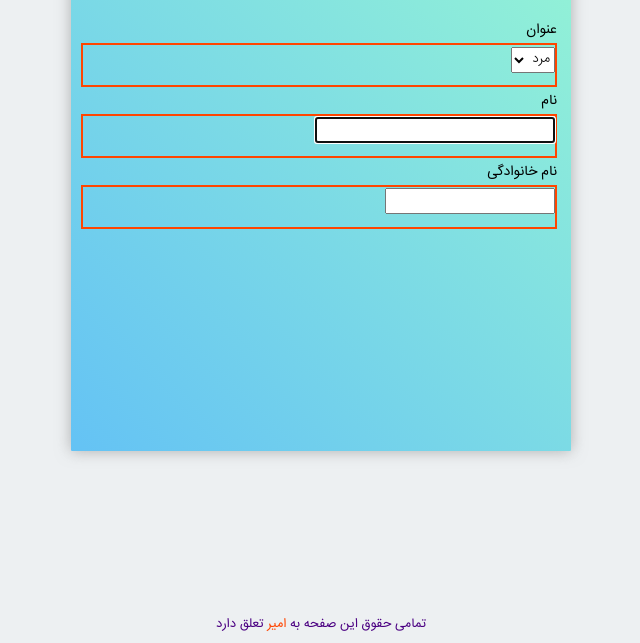
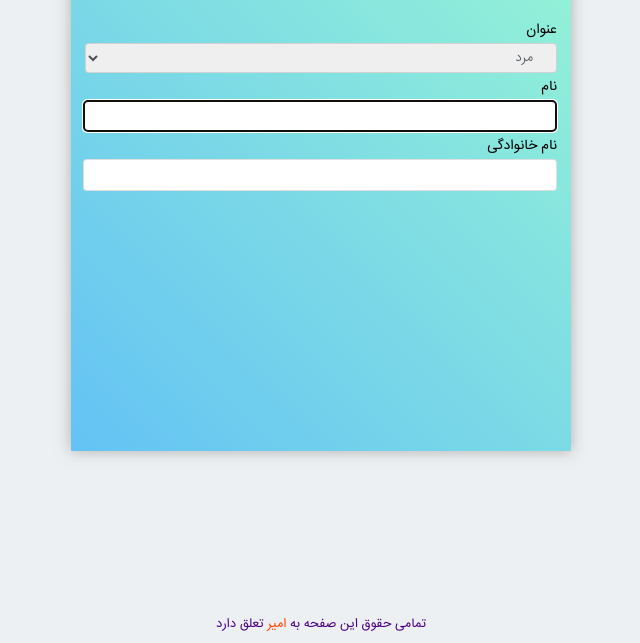
Before and after one commit to theAmirKhalili/WP-2, a plain HTML site: page index.html in a window 1280 px wide. Shown: the part 157-800 px from the top of the page, without its empty margins (319-959 px from the left). Drawn offline with Linux system fonts and the light colour scheme; files whose address does not match are found by name.

Commit message:
fixed width of text input

```diff
--- a/index.html
+++ b/index.html
@@ -20,7 +20,7 @@
                        <label for="sex">عنوان</label>
                     </div>
                     <div class="controls">
-                        <select class="sex" tabindex="1">
+                        <select class="select"name ="sex" tabindex="1">
                             <option value="item-1">مرد</option>
                             <option value="item-2">زن</option>
                             <option value="item-3">غیره</option>
@@ -34,7 +34,7 @@
                        <label for="uiName">نام</label>
                     </div>
                     <div class="controls">
-                       <input type="text" name="uiName" size= 30 autocomplete="off" tabindex="2" autofocus>
+                       <input class= "input_c" type="text" name="uiName" size= 30 autocomplete="off" tabindex="2" autofocus>
                     </div>
                 </div>
 
@@ -44,7 +44,7 @@
                        <label for="uiLastName">نام خانوادگی</label>
                     </div>
                     <div class="controls">
-                       <input type="text" name="uiLastName">
+                       <input class="input_c" type="text" name="uiLastName">
                     </div>
                 </div>
 
--- a/main.css
+++ b/main.css
@@ -68,11 +68,25 @@ fieldset{
 
 }
 
-.field .controls {
+
+.select {
     width: 100%;
-    height: 40px;
-    border: 2px solid orangered;
+    height: 30px;
+    padding:0px 4%;
+    text-align: right;
+    color: #4b5157;
+    border: 1px solid #80808042;
+    border-radius: 4px;
+}
 
+.input_c {
+    width: 90%;
+    height: 30px;
+    padding:0px 5%;
+    text-align: right;
+    color: #4b5157;
+    border: 1px solid #80808042;
+    border-radius: 4px;
 }
 
 ::-webkit-input-placeholder {
```
